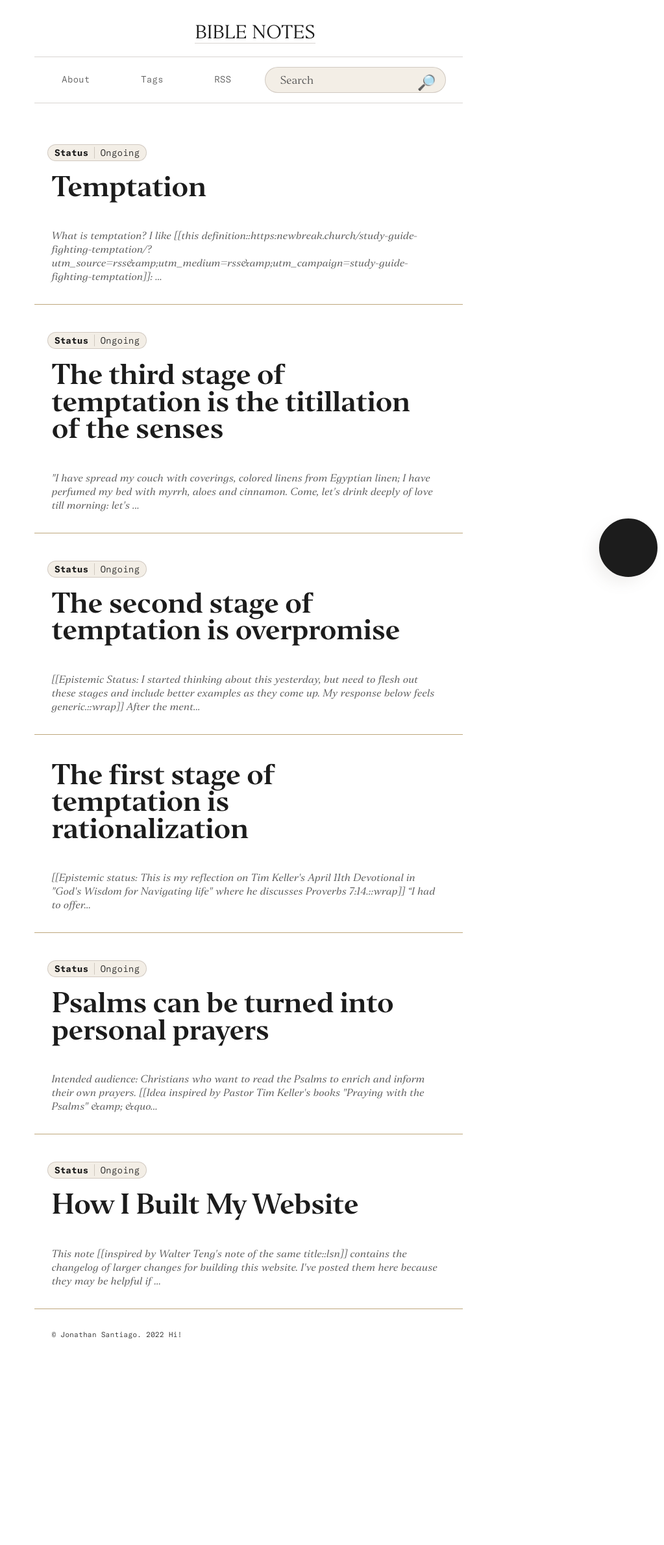
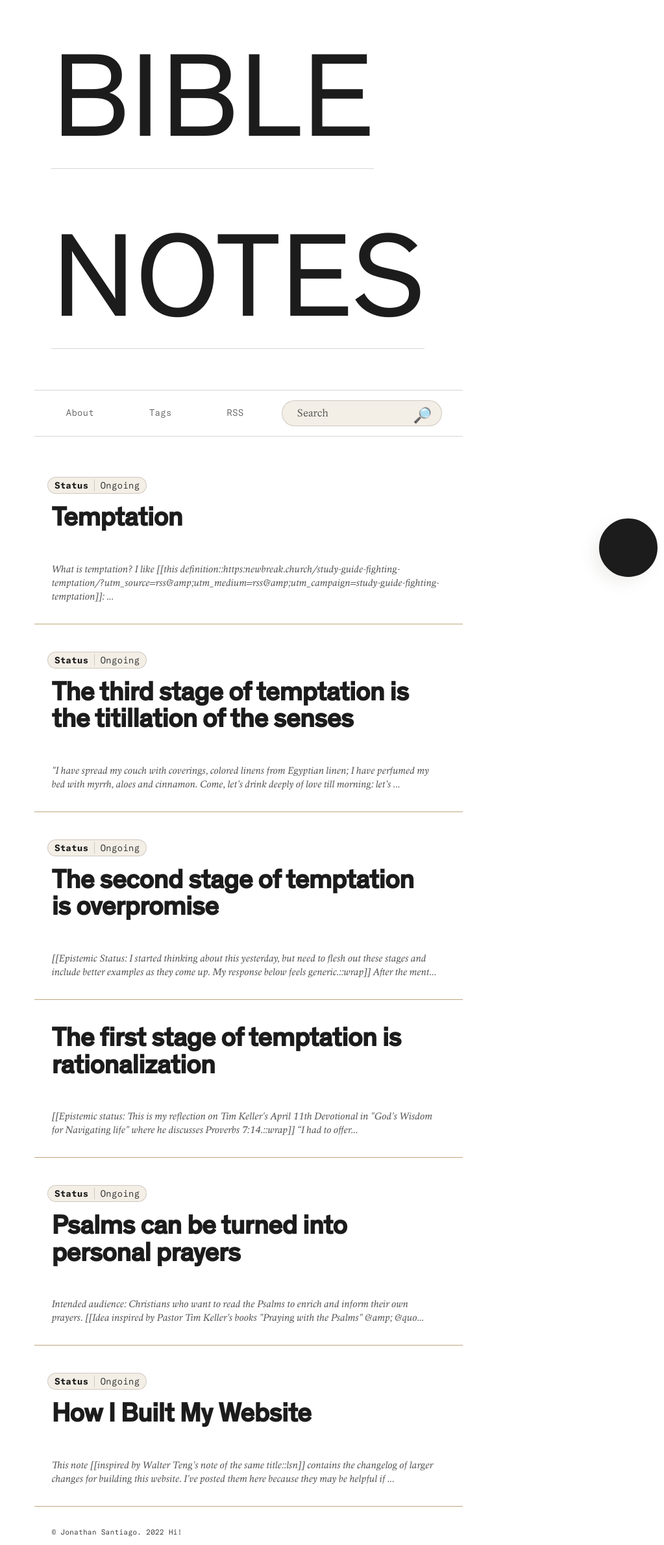
Before and after one commit to jsantiago611/digital-garden-master, a Jekyll site: the page built from index.md, in a window 1280 px wide. Shown: the whole page at 65% size, without its empty margins (257-1280 px from the left). Built offline with Jekyll 4.4.1, drawn with Linux system fonts in a browser that asks for light colours; before the commit the page ends 2074 px from its top, so only the background shows below that.

Commit message:
started updating styling

```diff
--- a/assets/css/Style.css
+++ b/assets/css/Style.css
@@ -561,11 +561,11 @@ html[data-theme="dark"] {
   --line-height-snug: 1.375;
 
   /* Font family */
-  --font-family-serif: "Editor", Iowan Old Style, Apple Garamond, Baskerville,
+  --font-family-serif: "Academica", Iowan Old Style, Apple Garamond, Baskerville,
     Times New Roman, Droid Serif, Times, Source Serif Pro, serif,
     Apple Color Emoji, Segoe UI Emoji, Segoe UI Symbol;
   --font-family-mono: "GTAmericaMono", 'SFMono-Regular', 'Menlo', monospace;
-  --font-family-sans: "Editor", -apple-system, BlinkMacSystemFont,
+  --font-family-sans: "Theinhardt", -apple-system, BlinkMacSystemFont,
     avenir next, avenir, segoe ui, helvetica neue, helvetica, Ubuntu, roboto,
     noto, arial, sans-serif;
 
@@ -1583,10 +1583,9 @@ summary {
 .site-heading-ltr a {
     text-decoration: none;
     font-weight: normal;
-    font-size: 1.7rem;
+    font-size: calc(70px + (160 - 70) * ( 100vw - 300px) / (1070 - 300));
     font-family: var(--font-family-sans);
 }
-
 
 .avatar {
     position: absolute;
```
